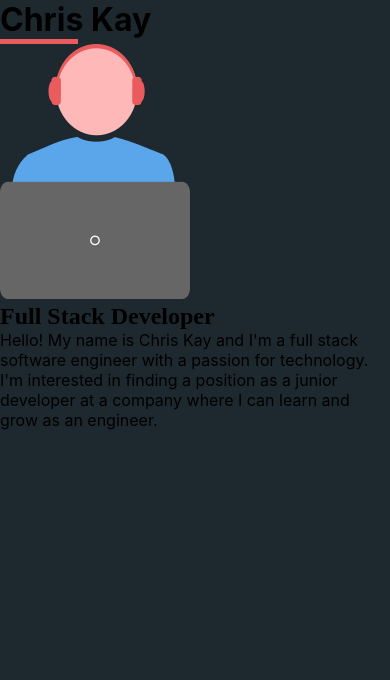
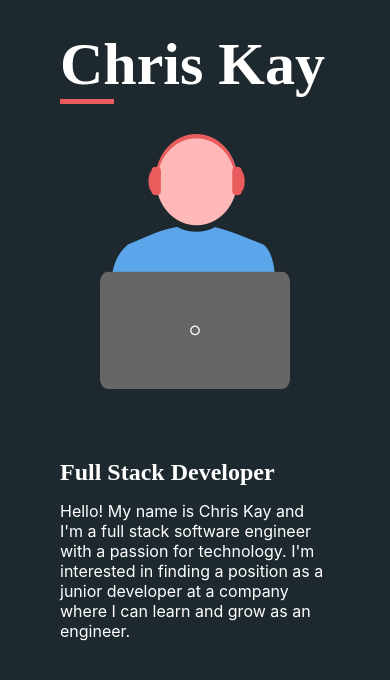
Before and after one commit to chriskay25/portfolio, a React (Create React App) app: page / in a window 390 px wide. Shown: the top 680 px of the page. Built offline with nearby package versions, Linux system fonts and the light colour scheme.

Commit message:
Add basic formatting css, make column widths 100% on small screens

```diff
--- a/src/App.css
+++ b/src/App.css
@@ -8,10 +8,15 @@ html, body {
       height: 100%;
 }
 
+p {
+    margin: 15px 0;
+}
+
 :root {
     --dark: #1e292f;
     --orange: #eaa05b;
     --yellow: #eae85b;
+    --lightyellow: #ffeb00;
     --red: #ea5b5d;
     --green: #5beaa0;
     --blue: #5ba5ea;
@@ -21,3 +26,35 @@ html, body {
     height: 100vh;
     background-color: var(--dark);
 }
+
+.column {
+    width: 50%;
+    color: #fff;
+    padding: 20px;
+    overflow: hidden;
+}
+
+@media screen and (max-width: 900px) {
+    .column {
+      width: 100%;
+    }
+}
+
+.intro {
+    display: flex;
+    flex-wrap: wrap;
+    padding: 10px 40px;
+}
+
+.name {
+    /* font-family: 'Alegreya SC'; */
+    font-family: 'Montserrat';
+    font-size: 60px;
+}
+
+.avatar {
+    display: flex;
+    justify-content: center;
+    margin: 30px 0;
+    object-fit: scale-down;
+}
```
